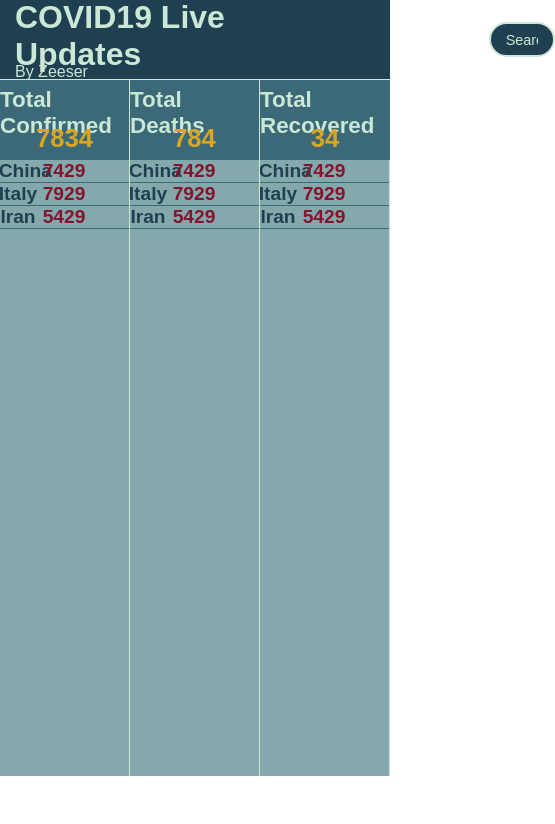
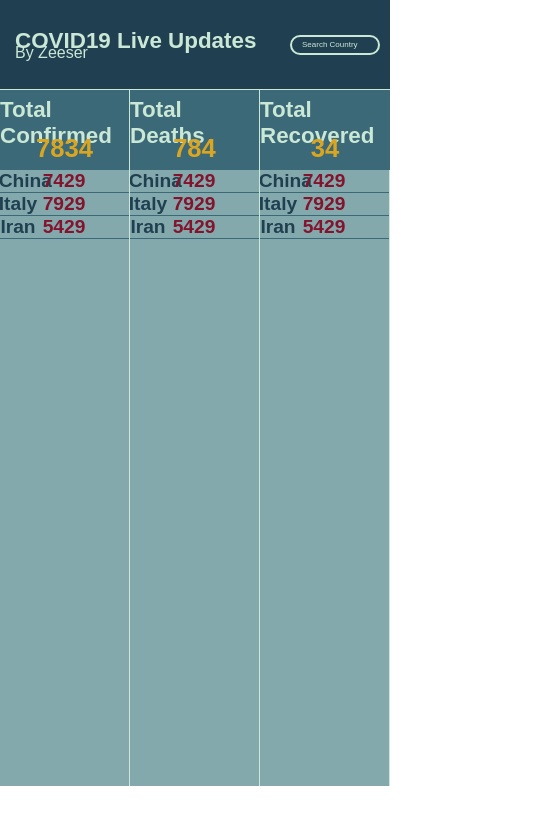
Before and after one commit to TechSaq/covid19-updates-by-zeeseer, a plain HTML site: page index.html in a window 390 px wide. Shown: the whole page, 555 px wide, since content can reach past the window. Drawn offline with Linux system fonts and the light colour scheme; a web font is replaced by a local one.

Commit message:
mobile view header

```diff
--- a/style.css
+++ b/style.css
@@ -1,3 +1,5 @@
+/* desktop -- start */
+
 * {
     box-sizing: border-box;
     padding: 0;
@@ -36,8 +38,8 @@ header .brand p {
 }
 
 header .search {
-    position: relative;
-    left: 50%;
+    position: absolute;
+    right: 60px;
     background: inherit;
     border: 2px solid #cae8d5;
     height: 35px;
@@ -109,3 +111,29 @@ header .search {
 .list .country .number {
     color: #84142d;
 }
+
+
+/* desktop -- end */
+
+
+/* mobile -- start */
+
+.container {
+    grid-template-rows: 90px auto;
+}
+
+header .brand h1 {
+    font-size: 1.4rem;
+}
+
+header .search {
+    right: 10px;
+    width: 90px;
+    height: 20px;
+    padding: 0;
+    padding-left: 10px;
+    font-size: 0.5rem;
+}
+
+
+/* mobile -- end */
```
